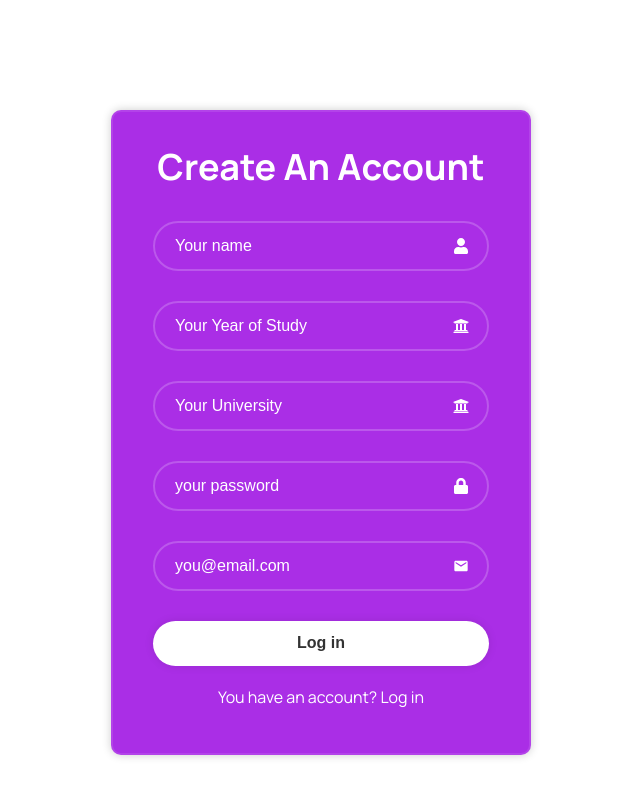
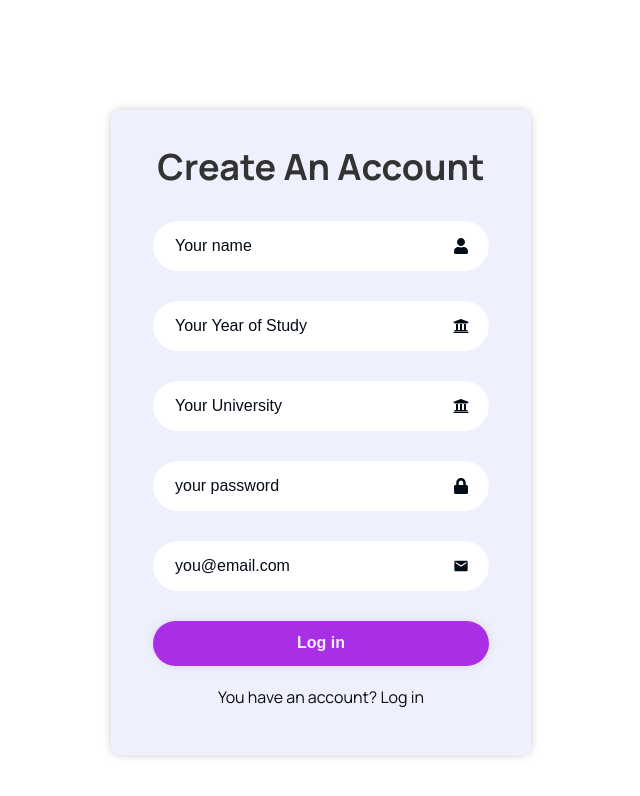
Before and after one commit to chaima1111/Dascy-platform, a React (Create React App) app in the folder dascy_frontend/: page /register in a window 1280 px wide. Shown: the top 796 px of the page, without its empty margins (319-959 px from the left). Built offline with nearby package versions, Linux system fonts and the light colour scheme.

Commit message:
Styling Modificatioon of login and register pages

```diff
--- a/dascy_frontend/src/Pages/Login/login.css
+++ b/dascy_frontend/src/Pages/Login/login.css
@@ -6,12 +6,12 @@
 }
 
 .dascy__login-container_wrapper {
-    background-color: var(--color-text2);
+    background-color: #EEF0FD;
     border: 2px solid rgba(255, 255, 255, .1);
     backdrop-filter: blur(30px);
     box-shadow: 0 0 10px rgba(0, 0, 0, .2);
     width: 420px;
-    color: #fff;
+    color: var(--color-text);
     border-radius: 10px;
     padding: 30px 40px;
     font-family: var(--font-family);
@@ -20,6 +20,7 @@
 .dascy__login-container_wrapper h1 {
     font-size: 36px;
     text-align: center;
+    color: var(--color-text3);
 }
 
 .dascy__login-container_wrapper .dascy__login-wrapper_input-box {
@@ -32,19 +33,18 @@
 .dascy__login-wrapper_input-box input {
     width: 100%;
     height: 100%;
-    background: transparent;
+    background: #fff;
     border: none;
     outline: none;
     border: 2px solid rgba(255, 255, 255, .2);
     border-radius: 40px;
     font-size: 16px;
-    color: #fff;
-    padding: 20px 45px 20px 20px;
+    color: var(--color-text);
+        padding: 20px 45px 20px 20px;
 }
 
 .dascy__login-container_wrapper .dascy__login-wrapper_input-box input::placeholder {
-    color: #fff;
-}
+    color: var(--color-text);}
 
 .dascy__login-wrapper_input-box .icon {
     position: absolute;
@@ -62,12 +62,13 @@
 }
 
 .dascy__login-remember-forgot label input {
-    accent-color: #fff;
+    accent-color: var(--color-text);
     margin-right: 4px;
+
 }
 
 .dascy__login-remember-forgot a {
-    color: #fff;
+    color: var(--color-text3);
 }
 
 .dascy__login-remember-forgot a:hover {
@@ -77,19 +78,20 @@
 .dascy__login-container_wrapper button {
     width: 100%;
     height: 45px;
-    background-color: #fff;
+    background-color: var(--color-text2);
     border: none;
     outline: none;
     border-radius: 40px;
     box-shadow: 0 0 10px rgba(0, 0, 0, .1);
     cursor: pointer;
     font-size: 16px;
-    color: #333;
+    color: #EEF0FD;
     font-weight: 700;
 }
 
 .dascy__login-container_wrapper button:hover {
     background-color: #EFEFEF;
+    color: var(--color-text3);
 
 }
 
@@ -100,6 +102,6 @@
 }
 
 .register-link p a:hover {
-    color: #333;
+    color: #AA2EE6;
 
 }
--- a/dascy_frontend/src/index.css
+++ b/dascy_frontend/src/index.css
@@ -6,6 +6,7 @@
     --gradient-text: linear-gradient(90deg, rgba(238, 240, 253, 1) 0%, rgba(89, 85, 179, 1) 100%);
     --color-text: #040C18;
     --color-text2: #AA2EE6;
+    --color-text3: #333;
     --color-footer: #EEF0FD;
 
 }
```
